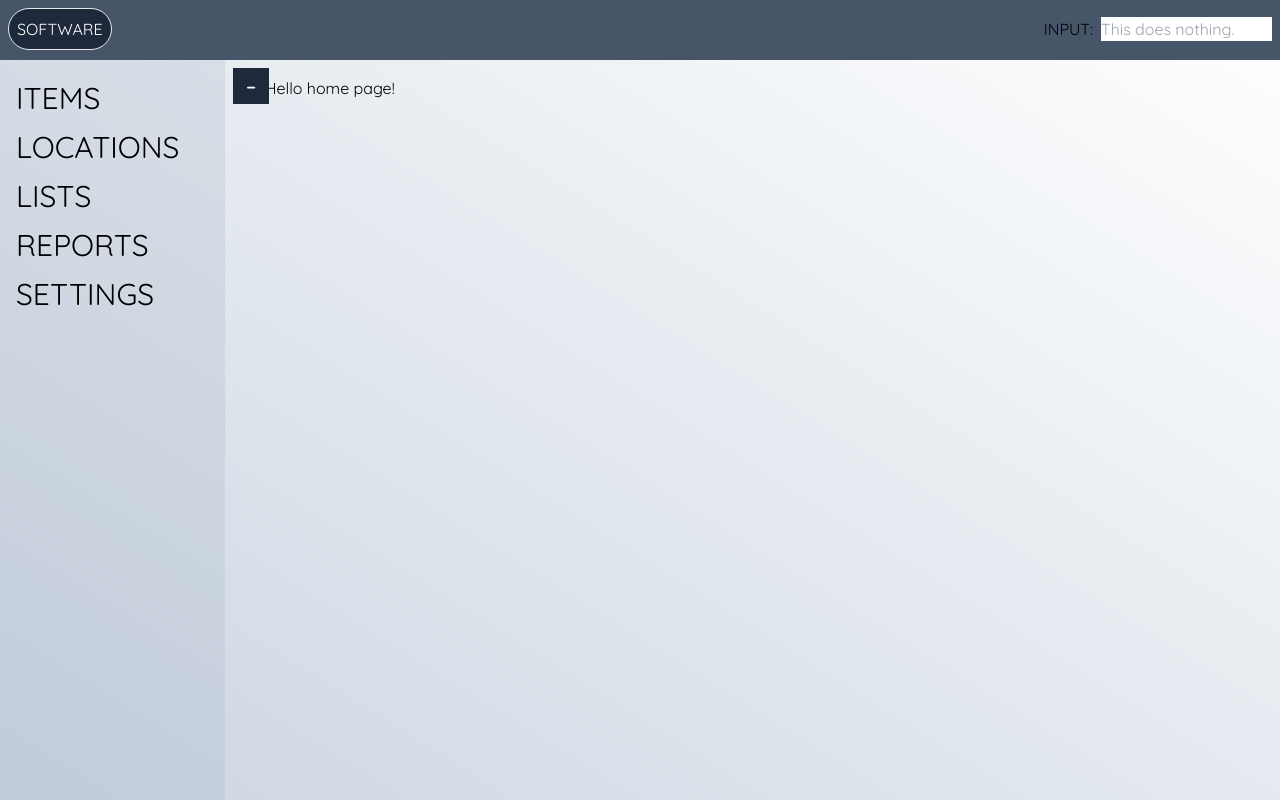
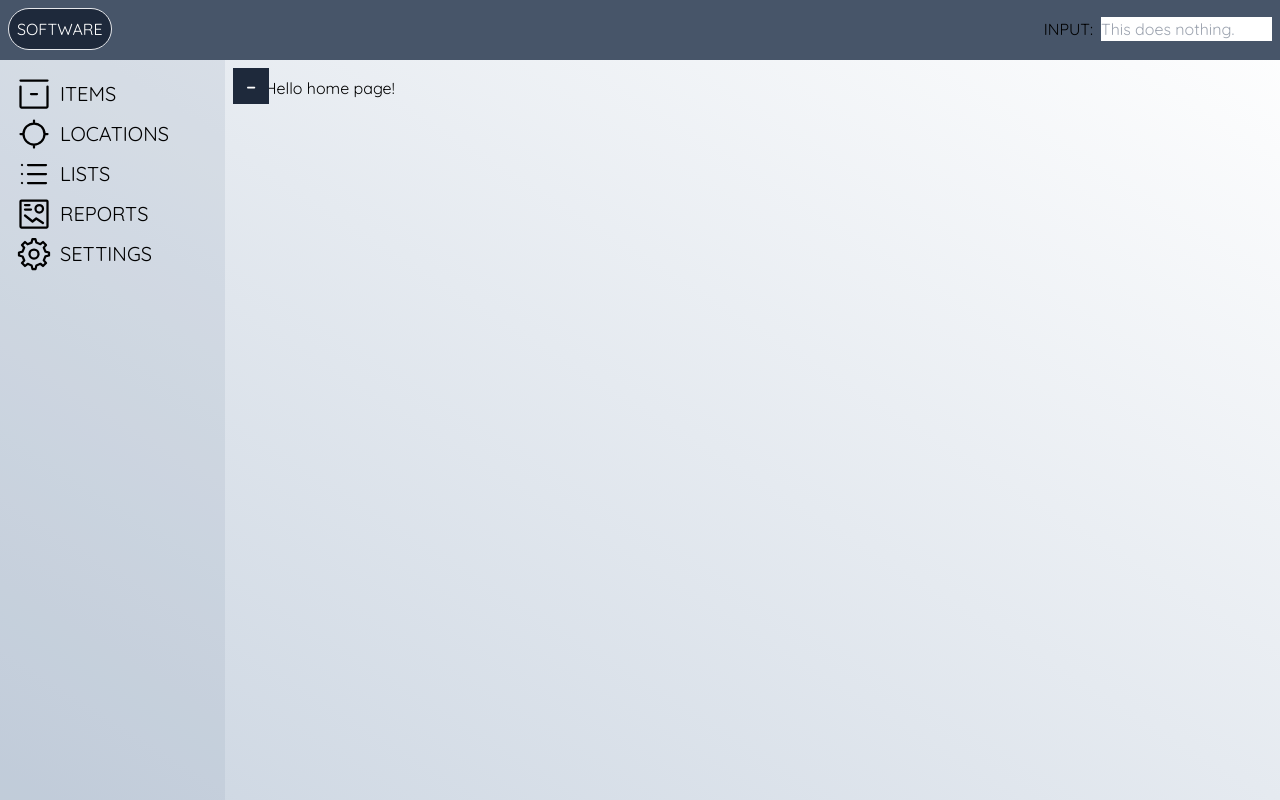
Before and after one commit to nchau3/inventory-software, a Next.js app: page / in a window 1280 px wide. Built offline with nearby package versions, Linux system fonts and the light colour scheme.

Commit message:
add icons to sidenav items

```diff
--- a/app/layouts/components/sidenav-item.tsx
+++ b/app/layouts/components/sidenav-item.tsx
@@ -1,13 +1,22 @@
 import Link from "next/link";
+import { ReactElement } from "react";
 
-interface sideNavProps {
+interface Props {
   name: string;
+  icon?: ReactElement;
 }
 
-export default function SideNavItem(props: sideNavProps) {
+export default function SideNavItem({ name, icon }: Props) {
   return (
-    <li className="w-full pt-1 text-[30px] hover:bg-slate-600 hover:text-white">
-      <Link href={`/${props.name}`}>{props.name.toUpperCase()}</Link>
+    <li className="flex items-center w-full pt-1 text-xl hover:opacity-70 hover:translate-x-2 transition-all duration-200">
+      <div className="mr-2">
+        {icon}
+      </div>
+      <Link href={`/${name}`}>
+        <div className="w-full flex items-center">
+          {name.toUpperCase()}
+        </div>
+      </Link>
     </li>
   );
 }
--- a/app/layouts/components/sidenav.tsx
+++ b/app/layouts/components/sidenav.tsx
@@ -6,11 +6,11 @@ export default function SideNav() {
     // {/* <div className="flex flex-col items-center fixed h-screen w-60 border-r-2 pt-3 mt-10"> */}
     <div className="flex flex-col items-center pt-3">
       <ul className="flex w-full flex-col pl-4">
-        <SideNavItem name="items" />
-        <SideNavItem name="locations" />
-        <SideNavItem name="lists" />
-        <SideNavItem name="reports" />
-        <SideNavItem name="settings" />
+        <SideNavItem name="items" icon={<svg width="36px" height="36px" stroke-width="1.5" viewBox="0 0 24 24" fill="none" xmlns="http://www.w3.org/2000/svg" color="#000000"><path d="M10 12h4M3 3h18M21 7v13.4a.6.6 0 01-.6.6H3.6a.6.6 0 01-.6-.6V7" stroke="#000000" stroke-width="1.5" stroke-linecap="round" stroke-linejoin="round"></path></svg>}/>
+        <SideNavItem name="locations" icon={<svg width="36px" height="36px" stroke-width="1.5" viewBox="0 0 24 24" fill="none" xmlns="http://www.w3.org/2000/svg" color="#000000"><path d="M12 19a7 7 0 100-14 7 7 0 000 14zM12 19v2M5 12H3M12 5V3M19 12h2" stroke="#000000" stroke-width="1.5" stroke-linecap="round" stroke-linejoin="round"></path></svg>}/>
+        <SideNavItem name="lists" icon={<svg width="36px" height="36px" stroke-width="1.5" viewBox="0 0 24 24" fill="none" xmlns="http://www.w3.org/2000/svg" color="#000000"><path d="M8 6h12M4 6.01l.01-.011M4 12.01l.01-.011M4 18.01l.01-.011M8 12h12M8 18h12" stroke="#000000" stroke-width="1.5" stroke-linecap="round" stroke-linejoin="round"></path></svg>}/>
+        <SideNavItem name="reports" icon={<svg width="36px" height="36px" stroke-width="1.5" viewBox="0 0 24 24" fill="none" xmlns="http://www.w3.org/2000/svg" color="#000000"><path d="M10 9H6M15.5 11a2.5 2.5 0 110-5 2.5 2.5 0 010 5zM6 6h3M18 18l-4.5-3-2.5 2-5-4" stroke="#000000" stroke-width="1.5" stroke-linecap="round" stroke-linejoin="round"></path><path d="M3 20.4V3.6a.6.6 0 01.6-.6h16.8a.6.6 0 01.6.6v16.8a.6.6 0 01-.6.6H3.6a.6.6 0 01-.6-.6z" stroke="#000000" stroke-width="1.5"></path></svg>}/>
+        <SideNavItem name="settings" icon={<svg width="36px" height="36px" stroke-width="1.5" viewBox="0 0 24 24" fill="none" xmlns="http://www.w3.org/2000/svg" color="#000000"><path d="M12 15a3 3 0 100-6 3 3 0 000 6z" stroke="#000000" stroke-width="1.5" stroke-linecap="round" stroke-linejoin="round"></path><path d="M19.622 10.395l-1.097-2.65L20 6l-2-2-1.735 1.483-2.707-1.113L12.935 2h-1.954l-.632 2.401-2.645 1.115L6 4 4 6l1.453 1.789-1.08 2.657L2 11v2l2.401.655L5.516 16.3 4 18l2 2 1.791-1.46 2.606 1.072L11 22h2l.604-2.387 2.651-1.098C16.697 18.831 18 20 18 20l2-2-1.484-1.75 1.098-2.652 2.386-.62V11l-2.378-.605z" stroke="#000000" stroke-width="1.5" stroke-linecap="round" stroke-linejoin="round"></path></svg>}/>
       </ul>
     </div>
   );
```
